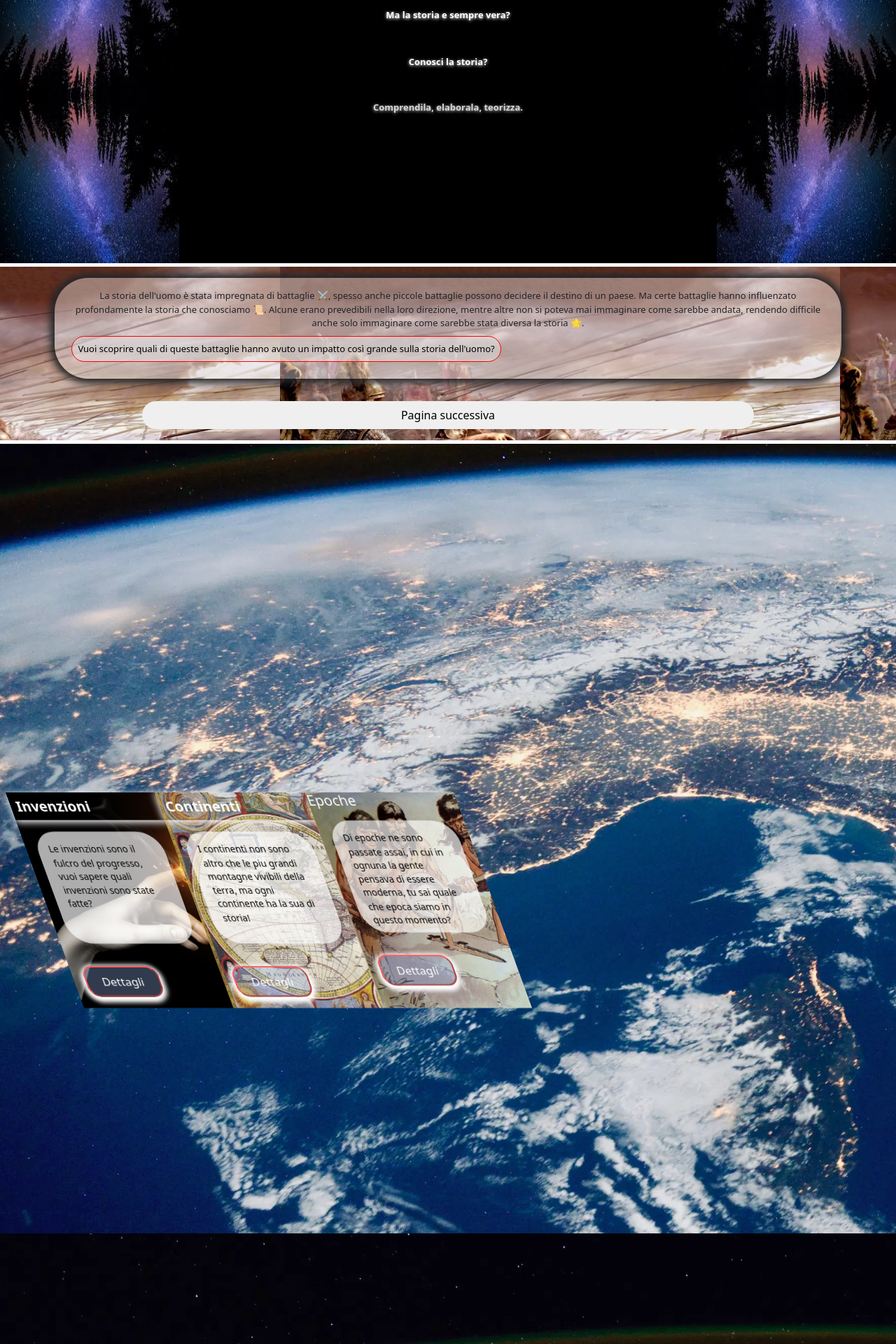
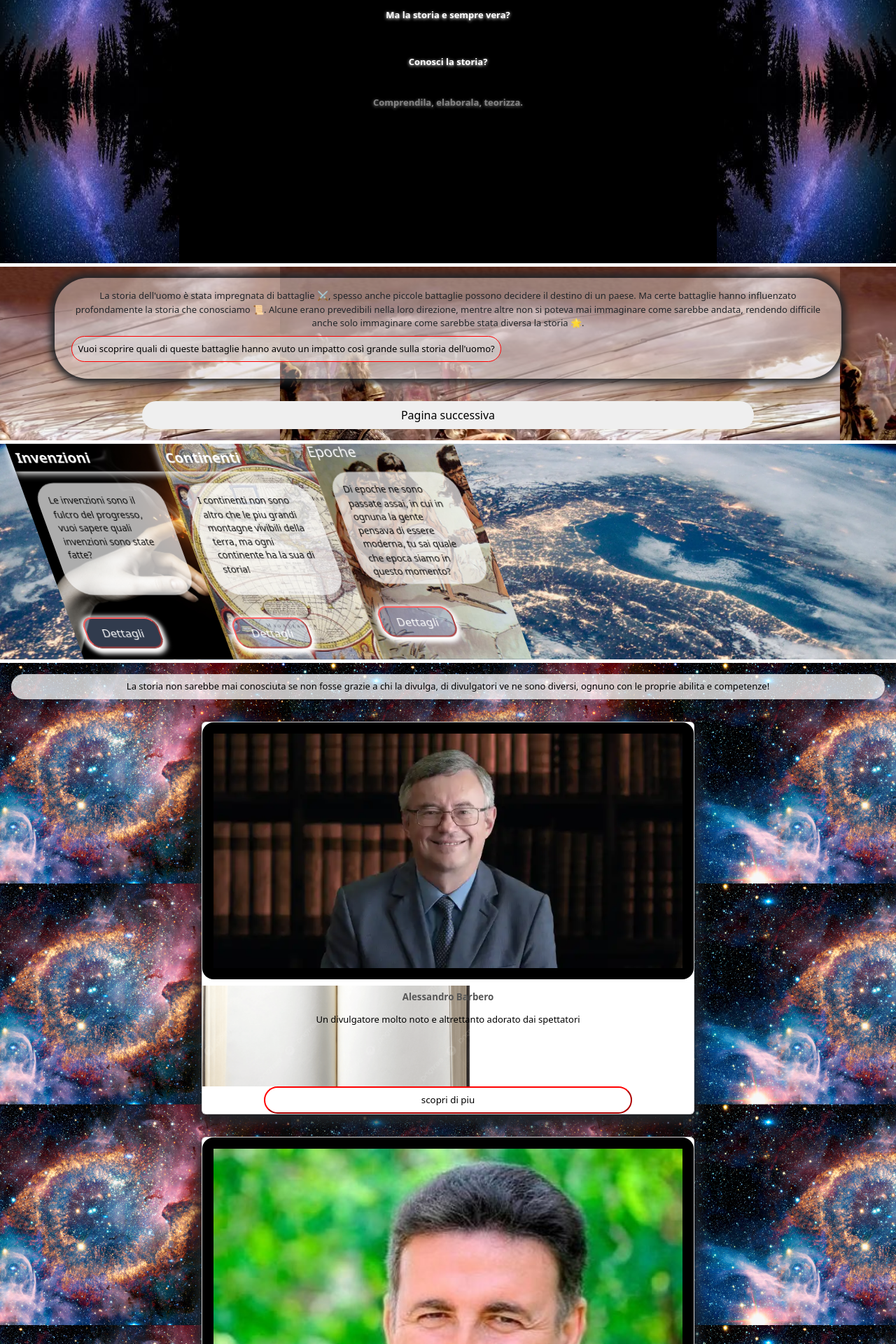
Before and after one commit to Leonardo803W/web-story, a React (Create React App) app in the folder FRONT-AND/: page / in a window 1280 px wide. Shown: the part 200-2120 px from the top of the page at 70% size. Built offline with nearby package versions, Linux system fonts and the light colour scheme.

Commit message:
migliore organizzazione del codice + UX per telefono

```diff
--- a/FRONT-AND/src/App.css
+++ b/FRONT-AND/src/App.css
@@ -462,9 +462,23 @@
   justify-content: flex-end;
 }
 
+#contenitore{
+  width: 25%;
+  margin-right: auto;
+  transition: width 1s ease;
+}
+
+#contenitoreActive{
+  width: 90%;
+  margin-right: auto;
+  transition: width 1s ease;
+}
+
 .divSection3TelefonoETablet {
-    width: 150%;
+    width: 70%;
     padding: 1rem;
+    position: absolute;
+    z-index: 0;
     animation: divSection3TelefonoETablet 3s ease;
 }
 
@@ -493,7 +507,7 @@
   animation: divSection3TelefonoETabletH4P 3s ease;
 }
 
-.divSection3TelefonoETabletH4Active, .divSection3TelefonoETabletPActive{
+.divSection3TelefonoETabletActive h4, .divSection3TelefonoETabletActive p{
  display: none;
 }
 
@@ -503,7 +517,7 @@
 }
 
 .articoliTelefonoETabletActive{
-  height: 14rem;
+  height: 15rem;
   animation: articoliTelefonoETabletActive 1s ease;
 }
 
@@ -538,14 +552,13 @@
   width: 100%;
   justify-content: space-between;
   flex-direction: column;
-  transition: flex-direction 1s ease-out;
   animation: articoloIntroTelefonoETabletActive 1s ease;
 }
 
 .articoloTitleTelefonoETablet {
   padding: 0.1rem;
   font-weight: 900;
-  width: 50%;
+  width: 75%;
   color: black;
   background-color: #ffffff47;
   border-radius: 0rem 1rem 1rem 0rem;
@@ -590,6 +603,7 @@
   margin-left: auto;
   margin-right: auto;
   transition: opacity 2s ease-out;
+  animation: articoloTestoTelefonoETabletActive 2s ease;
 }
 
 .articoloTelefonoETabletGroupButtonActive{
@@ -597,6 +611,7 @@
   margin-left: auto;
   margin-top: 1rem;
   width: 80%;
+  font-size: small;
   display: flex;
   justify-content: space-between;
   animation: articoloTestoTelefonoButton 2s ease-out;
@@ -621,50 +636,30 @@
     opacity: 0;
   }
   50%{
-    opacity: 1;
-  }
-  100%{
-    width: 150%;
+    width: 70%;
     padding: 1rem;
-  }
-}
-
-@keyframes divSection3TelefonoETabletActive {
-  0%{
-    width: 10%;
-    padding: 0;
-  }
-  100%{
-    width: 150%;
-    padding: 1rem;
-  }
-}
-
-@keyframes divSection3TelefonoETabletActive {
-  0%{
-    width: 150%;
-    padding: 1rem;
-  }
-  100%{
-    width: 0%;
-    padding: 0%;
-  }
-}
-
-@keyframes divSection3TelefonoETabletParagrafo {
-  0%{
-    opacity: 0;
   }
   100%{
     opacity: 1;
   }
 }
 
+@keyframes divSection3TelefonoETabletActive {
+  0%{
+    width: 70%;
+    padding: 1rem;
+  }
+  50%{
+    width: 10%;
+    padding: 0;
+  }
+}
+
 @keyframes articoliTelefonoETablet {
   0%{
-    height: 16rem;
+    height: 15rem;
   }
-  100%{
+  50%{
     height: 6rem;
   }
 }
@@ -674,7 +669,7 @@
     height: 6rem;
   }
   100%{
-    height: 14rem;
+    height: 15rem;
   }
 }
 
@@ -691,6 +686,30 @@
     padding: 1rem;
     border-radius: 3rem 0rem 3rem 0rem;
     text-align: center;
+    width: 80%;
+  }
+}
+
+@keyframes articoloTestoTelefonoETabletActive {
+  0%{
+    opacity: 0;
+    font-size: xx-small;
+  }
+  100%{
+    opacity: 1;
+    font-size: x-small;
+  }
+}
+
+@keyframes articoloTestoTelefonoButton {
+  0%{
+    opacity: 0;
+    font-size: x-small;
+    width: 40%;
+  }
+  100%{
+    opacity: 1;
+    font-size: small;
     width: 80%;
   }
 }
@@ -728,24 +747,6 @@
     animation: divSection3LaptopEDesktop 0.5s ease-out;
   }
 
-  @keyframes divSection3LaptopEDesktop {
-    0%{
-      width: 0%;
-      padding: 0rem;
-      color: white;
-      opacity: 0;
-    }
-    50%{
-      opacity: 0;
-    }
-    100%{
-      width: 50%;
-      padding: 1rem;
-      color: #36f479;
-      opacity: 1;
-    }
-  }
-
   .divSection3LaptopEDesktop h4{
     margin-bottom: 3rem;
     color: white;
@@ -765,23 +766,6 @@
     opacity: 0;
     padding: 0rem;
     animation: divSection3LaptopEDesktopActive 1s ease-out;
-  }
-
-  @keyframes divSection3LaptopEDesktopActive {
-    0%{
-      width: 50%;
-      padding: 1rem;
-      color: #36f479;
-      opacity: 1;
-    }
-    50%{
-      opacity: 0;
-    }
-    100%{
-      width: 0%;
-      padding: 0rem;
-      color: white;
-    }
   }
 
   #multiSezioneLaptopEDesktop{
@@ -900,12 +884,50 @@
   }
 }
 
+  /*animazioni Section3LaptopEDesktop*/
+
+  @keyframes divSection3LaptopEDesktop {
+    0%{
+      width: 0%;
+      padding: 0rem;
+      color: white;
+      opacity: 0;
+    }
+    50%{
+      opacity: 0;
+    }
+    100%{
+      width: 50%;
+      padding: 1rem;
+      color: #36f479;
+      opacity: 1;
+    }
+  }
+
+  @keyframes divSection3LaptopEDesktopActive {
+    0%{
+      width: 50%;
+      padding: 1rem;
+      color: #36f479;
+      opacity: 1;
+    }
+    50%{
+      opacity: 0;
+    }
+    100%{
+      width: 0%;
+      padding: 0rem;
+      color: white;
+    }
+  }
+
 /*css section4*/
 
 #section4{
   background-image: url(./img/divulgatori/shutterstock_781927855.jpg);
-  background-size: auto;
+  background-size: 35rem;
   text-align: center;
+  background-position-x: -9rem;
 }
 
 #introDivulgatori{
@@ -915,6 +937,7 @@
   border-radius: 2rem;
   font-size: small;
   text-align: center;
+  margin: 0;
 }
 
 #groupCardDivulgatori{
@@ -924,7 +947,7 @@
 }
 
 .card{
-  width: 90%;
+  width: 55%;
   margin: 1rem;
   box-shadow: 0px 10px 20px 5px;
   text-align: center;
@@ -937,29 +960,35 @@
 }
 
 .groupContent{
-  background-image: url(./img/divulgatori/vecchio-libro-aperto-per-halloween_135176-343.jpg);
-  background-size: 20rem 21rem;
-  background-position-y: -4rem;
-  background-position-x: -1rem;
+  background-image: url(./img/pngtree-a-open-book-with-blank-pages-on-isolated-png-image_18851524.png);
+  background-size: 30rem;
+  background-position-x: -3rem;
+  background-position-y: -5rem;
   color: #000000;
+  background-repeat: no-repeat;
+  height: 9rem;
 }
 
-.title{
+.groupContent h5{
   margin: 0;
-  padding: 1rem;
+  padding: 0.5rem;
+  font-size: smaller;
+  font-weight: 900;
+  color: #575757;
 }
 
-.description{
+.groupContent p{
   margin: 0;
-  padding: 1rem;
+  padding: 0.5rem;
+  font-size: small;
 }
 
 .cardButton{
-  width: 50%;
+  width: 75%;
+  font-size: smaller;
   margin-left: auto;
   margin-right: auto;
   padding: 0.5rem;
-  margin-bottom: 1rem;
   border-radius: 2rem;
   border-color: red;
   background-color: #ffffff66;
--- a/FRONT-AND/src/Components/GlobalNavbar.jsx
+++ b/FRONT-AND/src/Components/GlobalNavbar.jsx
@@ -10,8 +10,14 @@
   const [showProfile, setShowProfile] = useState(false);
 
   //funzioni
-  const handleClose = () => setShow(false);
-  const handleShow = () => setShow(true);
+  const handleClose = () => {
+    //console.log(false)
+    setShow(false);
+  }
+  const handleShow = () => {
+    //console.log(true)
+    setShow(true);
+  }
 
   const handleProfile = () => {
 
@@ -22,13 +28,13 @@
     <>
         <section id = "sectionNavbar">
           <div id = "navbar">
-            <Button onClic = {handleShow} id = "show-on-mobile">
+            <Button onClick = {handleShow} id = "show-on-mobile">
               <svg xmlns="http://www.w3.org/2000/svg" width="25" height="25" fill="black" class="bi bi-list" viewBox="0 0 16 16">
                 <path fill-rule="evenodd" d="M2.5 12a.5.5 0 0 1 .5-.5h10a.5.5 0 0 1 0 1H3a.5.5 0 0 1-.5-.5m0-4a.5.5 0 0 1 .5-.5h10a.5.5 0 0 1 0 1H3a.5.5 0 0 1-.5-.5m0-4a.5.5 0 0 1 .5-.5h10a.5.5 0 0 1 0 1H3a.5.5 0 0 1-.5-.5"/>
               </svg>
             </Button>
 
-          <Offcanvas show={show} onHide={handleClose}>
+          <Offcanvas show = {show} onHide={handleClose}>
             <Offcanvas.Header closeButton id = "offCansHeader">
               <Offcanvas.Title>Sezioni disponibili:</Offcanvas.Title>
             </Offcanvas.Header>
--- a/FRONT-AND/src/Components/MainHomeSection2.jsx
+++ b/FRONT-AND/src/Components/MainHomeSection2.jsx
@@ -120,7 +120,7 @@
                                     <p>{card.content}</p>
 
                                         <Link>
-                                            <a href="#" className="HomeAncoreSection2"> scopri </a>
+                                            <p className="HomeAncoreSection2"> scopri </p>
                                         </Link>
                                     </div>
                                 ))}
--- a/FRONT-AND/src/Components/MainHomeSection3LaptopEDesktop.jsx
+++ b/FRONT-AND/src/Components/MainHomeSection3LaptopEDesktop.jsx
@@ -42,12 +42,14 @@
     <>
       <article id = "section3LaptopEDesktop">
         <div className = {isAnyActive ? 'divSection3LaptopEDesktopActive' : 'divSection3LaptopEDesktop'}>
+          <div className=' position-absolute'>
             <h4>La storia umana puo essere molto di piu di quello che sembra!</h4>
             <p>
               Di storie ce ne sono di diverse salse, tra cui Invenzioni, Continenti, Cultura e molto altro,
               nel mondo ci sono milliardi di umani, ma di storie c'e' ne sono molte di piu,
               vuoi scoprire quale altre storie e versioni ci sono?
             </p>
+          </div>
         </div>
 
         <section id = {isAnyActive ? 'multiSezioneLaptopEDesktopActive' : 'multiSezioneLaptopEDesktop'}>
--- a/FRONT-AND/src/Components/MainHomeSection4.jsx
+++ b/FRONT-AND/src/Components/MainHomeSection4.jsx
@@ -6,10 +6,12 @@
     return(
         <>
             <section id = 'section4'>
-                <p id = 'introDivulgatori'>
-                        La storia non sarebbe mai conosciuta se non fosse grazie a chi la divulga,
-                        di divulgatori ve ne sono diversi, ognuno con le proprie abilita e competenze!
-                </p>
+                <div className = 'p-3'>
+                    <p id = 'introDivulgatori'>
+                            La storia non sarebbe mai conosciuta se non fosse grazie a chi la divulga,
+                            di divulgatori ve ne sono diversi, ognuno con le proprie abilita e competenze!
+                    </p>
+                </div>
 
                 <section id = 'groupCardDivulgatori'>
 
@@ -19,30 +21,33 @@
                         <img src = {imgDivulgatori1} alt="" className = 'cardImage'/>
                         <hr className=' m-1 text-light'/>
                         <div className = 'groupContent'>
-                            <h5 className = 'title'>Alessandro Barbero</h5>
-                            <p className = 'description'>Un divulgatore molto noto e altrettanto adorato dai spettatori</p>
-                            <button className = 'cardButton'>scopri di piu</button>
+                            <h5>Alessandro Barbero</h5>
+                            <p>Un divulgatore molto noto e altrettanto adorato dai spettatori</p>
                         </div>
+
+                        <button className = 'cardButton'>scopri di piu</button>
                     </div>
 
                     <div className = "card">
                         <img src = {imgDivulgatori2} alt="" className = 'cardImage'/>
                         <hr className=' m-1 text-light'/>
                         <div className = 'groupContent'>
-                            <h5 className = 'title'>Roberto Giacobbo</h5>
-                            <p className = 'description'>Un divulgatore molto noto e altrettanto adorato dai spettatori</p>
-                            <button className = 'cardButton'>scopri di piu</button>
+                            <h5>Roberto Giacobbo</h5>
+                            <p>Un divulgatore molto noto e altrettanto adorato dai spettatori</p>
                         </div>
+
+                        <button className = 'cardButton'>scopri di piu</button>
                     </div>
 
                     <div className = "card">
                         <img src = {imgDivulgatori3} alt="" className = 'cardImage'/>
                         <hr className=' m-1 text-light'/>
                         <div className = 'groupContent'>
-                            <h5 className = 'title'>Alberto Angela</h5>
-                            <p className = 'description'>Un divulgatore molto noto e altrettanto adorato dai spettatori</p>
-                            <button className = 'cardButton'>scopri di piu</button>
+                            <h5>Alberto Angela</h5>
+                            <p>Un divulgatore molto noto e altrettanto adorato dai spettatori</p>
                         </div>
+
+                        <button className = 'cardButton'>scopri di piu</button>
                     </div>
                 </section>
 
```
Also changed, not shown: FRONT-AND/src/Components/MainHomeSection3TelefonoETablet.jsx (+11 -9 lines), FRONT-AND/src/img/pngtree-a-open-book-with-blank-pages-on-isolated-png-image_18851524.png (added). Lines whose indentation alone changed are shown as unchanged.
